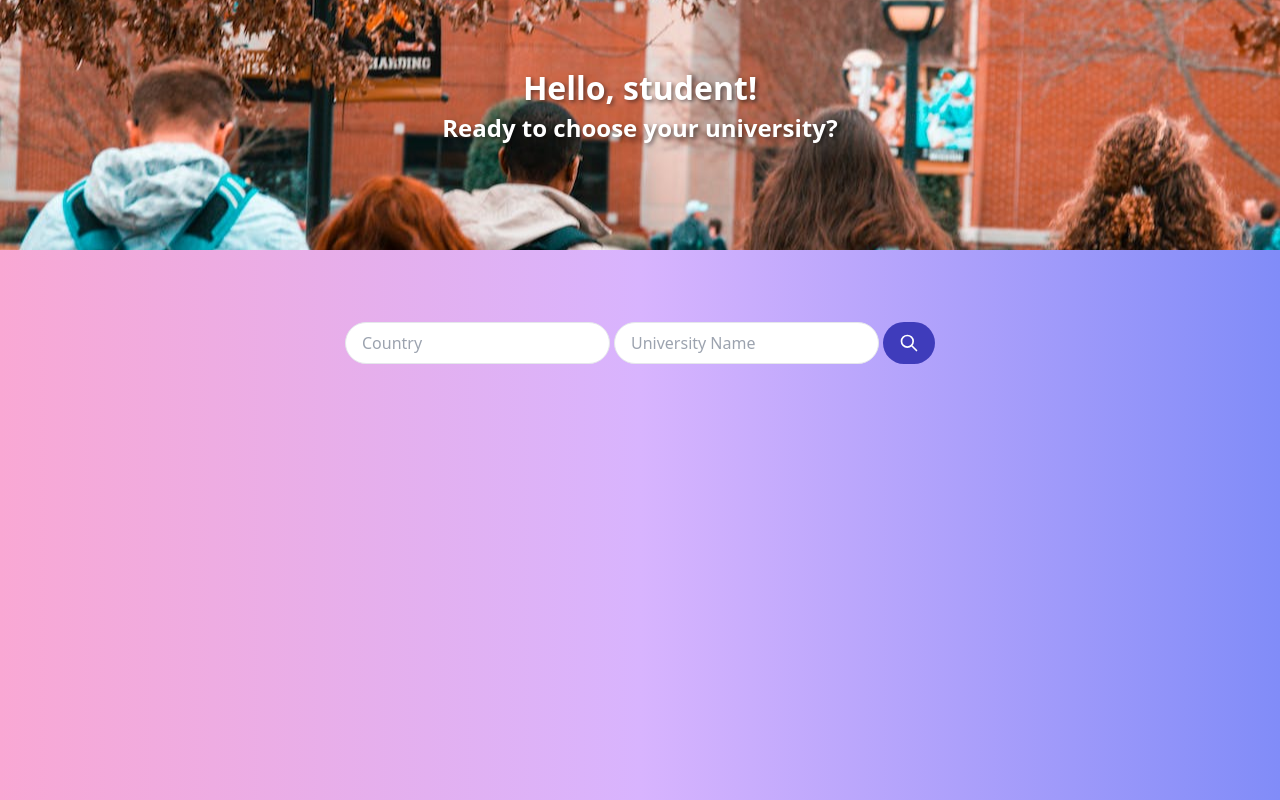
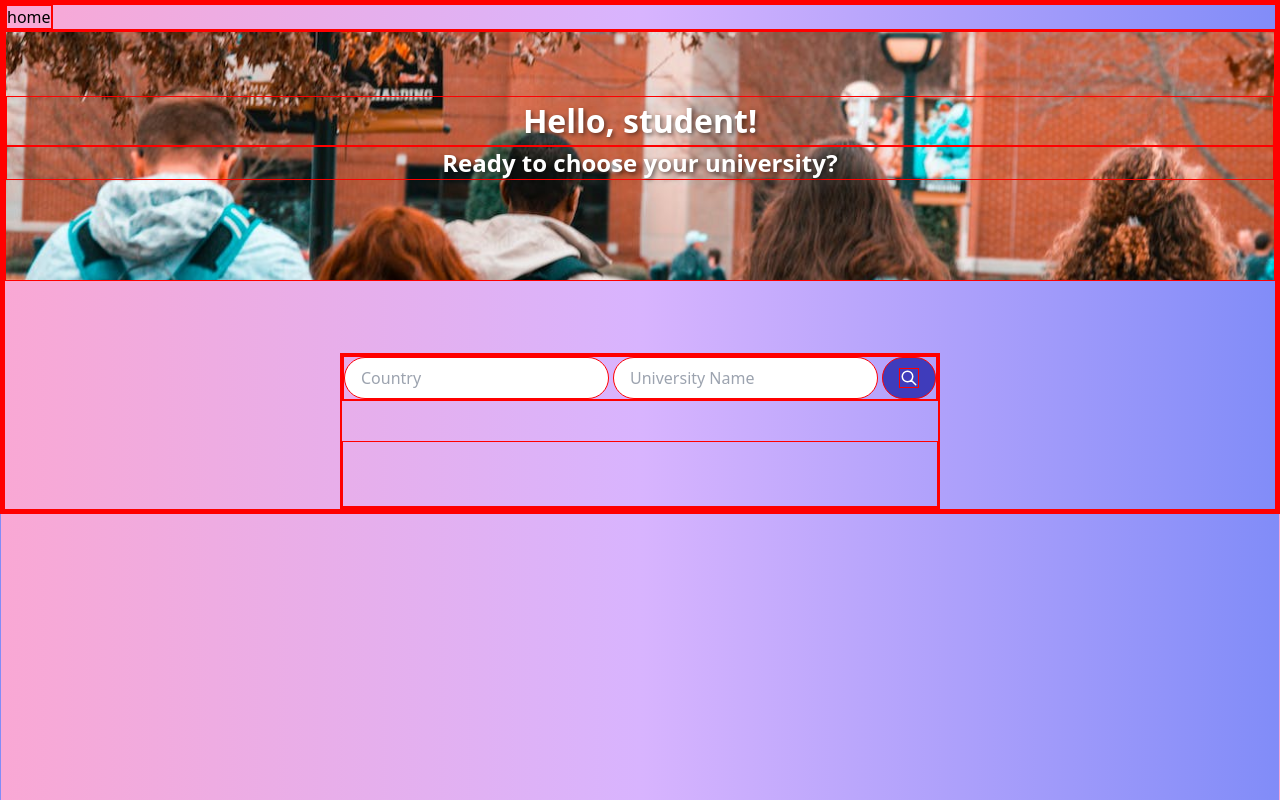
Before and after one commit to marclipe/college-list, a React (Create React App) app: page /search in a window 1280 px wide. Built offline with nearby package versions, Linux system fonts and the light colour scheme.

Commit message:
Logic of Breadcrumbs and redux done!

```diff
--- a/src/App.tsx
+++ b/src/App.tsx
@@ -6,12 +6,14 @@ import { Home } from './pages/Home/Home';
 
 import { Provider } from 'react-redux';
 import { store } from './redux/store';
+import { Breadcrumbs } from './components/Breadcrumbs/Breadcrumbs';
 
 function App() {
   return (
     <div className="App">
       <BrowserRouter>
         <Provider store={store}>
+          <Breadcrumbs />
           <Routes>
             <Route index element={<Home />} />
             <Route path="/search" element={<Search />} />
--- /dev/null
+++ b/src/components/Breadcrumbs/Breadcrumbs.tsx
@@ -0,0 +1,60 @@
+import { useEffect } from "react";
+import { useSelector } from "react-redux";
+import { useDispatch } from "react-redux"
+import { Link, useNavigate } from "react-router-dom";
+import { useLocation } from "react-router-dom";
+import { SetBreadcrumbsAction } from "../../redux/breadcrumb/action";
+import { RootState } from "../../redux/root-reducer";
+
+interface BreadcrumbProps {
+  segment: string;
+  path: string;
+  destination: string
+}
+
+export const Breadcrumbs = () => {
+  const dispatch = useDispatch();
+  const location = useLocation();
+  const navigate = useNavigate();
+  const breadcrumbs = useSelector((state: RootState) =>
+    state.breadcrumbs.map((path) => ({
+      segment: path,
+      path,
+    }))
+  ) as BreadcrumbProps[];
+
+  useEffect(() => {
+    const pathSegments = location.pathname.split("/").filter((segment) => segment !== "");
+
+    const newBreadcrumbs: BreadcrumbProps[] = pathSegments.map((segment, index) => {
+      const path = `/${pathSegments.slice(0, index + 1).join("/")}`;
+      const destination = pathSegments[index];
+      return { segment, path, destination };
+    });
+
+    //convert to strings
+    const stringBreadcrumbs = newBreadcrumbs.map(
+      (breadcrumb) => breadcrumb.path
+    );
+
+    dispatch(SetBreadcrumbsAction(stringBreadcrumbs));
+  }, [location.pathname, dispatch]);
+
+  const handleBreadcrumbClick = (path: string) => {
+    navigate(path);
+  };
+
+  return (
+    <div>
+      {breadcrumbs.map((breadcrumb, index) => (
+        <span key={index}>
+          {index > 0 && "/"}
+          <Link to="" onClick={() => handleBreadcrumbClick(breadcrumb.path)}>
+            {/* {breadcrumb.segment} */}
+            {index === 0 ? "home" : breadcrumb.segment}
+          </Link>
+        </span>
+      ))}
+    </div>
+  );
+}
--- a/src/components/Search/SearchBar.tsx
+++ b/src/components/Search/SearchBar.tsx
@@ -72,7 +72,6 @@ export function SearchBar() {
     }
   }
 
-  // console.log(universityDetails?.name)
   return (
     <section>
       <div className="flex items-center">
--- a/src/index.css
+++ b/src/index.css
@@ -2,9 +2,9 @@
 @tailwind components;
 @tailwind utilities;
 
-/* * {
+* {
   border: 1px solid red;
-} */
+}
 
 body {
   margin: 0;
--- a/src/redux/root-reducer.ts
+++ b/src/redux/root-reducer.ts
@@ -1,8 +1,10 @@
 import { combineReducers } from "redux";
 import { breadcrumbsReducer } from "./breadcrumb/reducer";
+
+export interface RootState {
+  breadcrumbs: string[];
+}
 
 export const rootReducer = combineReducers({
   breadcrumbs: breadcrumbsReducer,
 })
-
-// export type RootState = ReturnType<typeof rootReducer>;
```
